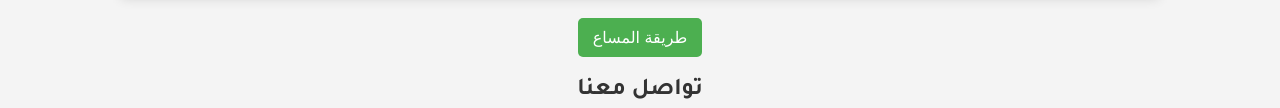
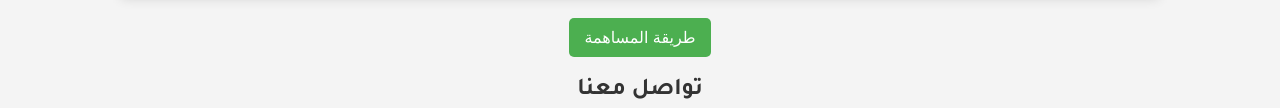
Before and after one commit to r-daoudy/Calisthenics, a plain HTML site: page index.html in a window 1280 px wide. Shown: the part 328-436 px from the top of the page. Drawn offline with Linux system fonts and the light colour scheme; a script that the page names is missing.

Commit message:
Update index.html

```diff
--- a/index.html
+++ b/index.html
@@ -258,8 +258,7 @@
             تم جمع: <span id="collected-amount" class="animated-number">0</span>
         </div>
         <div class="donation-section">
-            <button class="toggle-donation-methods" onclick="toggleDonationMethods()">
-    طريقة المساع</button>
+            <button class="toggle-donation-methods" onclick="toggleDonationMethods()">طريقة المساهمة</button>
             <p id="donationDescription" style="display: none; margin-top: 10px;">
                 يمكنك التبرع من خلال عدة طرق. يمكنك إجراء تحويل بنكي مباشر أو استخدام  PayPal.
             </p>
```
